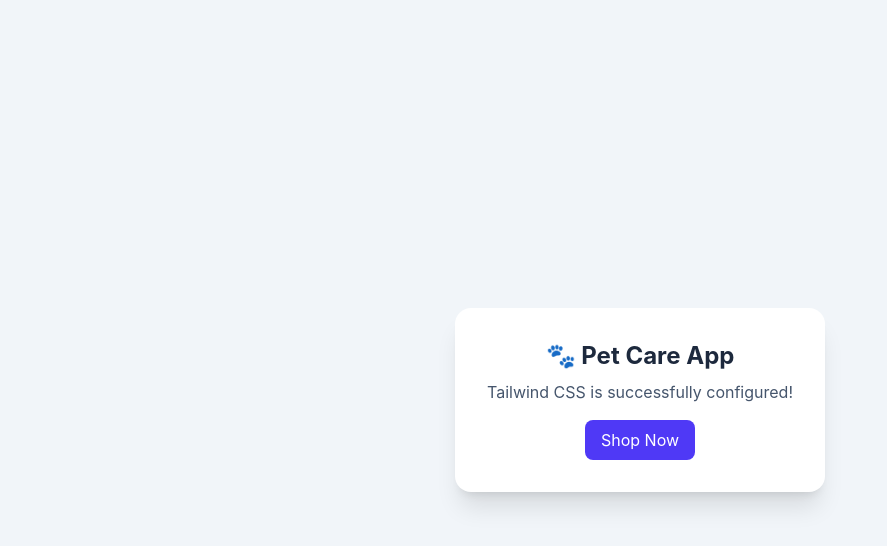
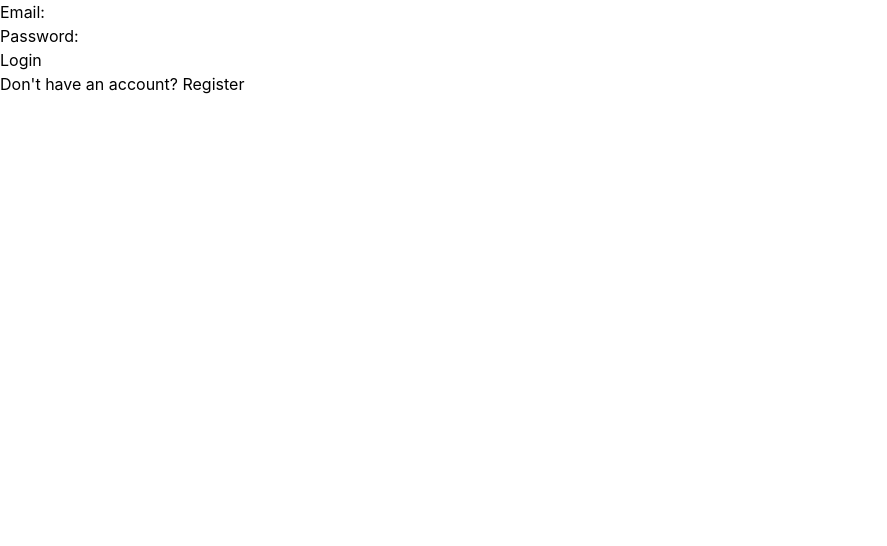
Before and after one commit to vnodkumar/pethub-frontend, a React (Vite) app: page /login in a window 1280 px wide. Shown: the top 546 px of the page, without its empty margins (0-887 px from the left). Built offline with nearby package versions, Linux system fonts and the light colour scheme; no server answers.

Commit message:
rember user path location

```diff
--- a/src/App.jsx
+++ b/src/App.jsx
@@ -1,20 +1,24 @@
+import { BrowserRouter, Route, Routes } from "react-router-dom";
+import AuthProvider from "./context/AuthProvider";
+import Register from "./pages/Register";
+import Login from "./pages/Login";
+import Home from "./pages/Home";
+import ProtectedRoute from "./routes/ProtectedRoute";
+import Cart from "./pages/Cart";
 
 export default function App() {
-
-
   return (
-    <div className="flex min-h-screen flex-col items-center justify-center bg-slate-100 p-6">
-      <div className="rounded-2xl bg-white p-8 shadow-xl max-w-sm text-center">
-        <h1 className="text-2xl font-bold text-slate-800">
-          🐾 Pet Care App
-        </h1>
-        <p className="mt-2 text-slate-600">
-          Tailwind CSS is successfully configured!
-        </p>
-        <button className="mt-4 rounded-lg bg-indigo-600 px-4 py-2 text-white hover:bg-indigo-700 transition">
-          Shop Now
-        </button>
-      </div>
-    </div>
+    <AuthProvider>
+      <BrowserRouter>
+        <Routes>
+          <Route path="/register" element={<Register/>}/>
+          <Route path="/login" element={<Login/>}/>
+          <Route path="/" element={<Home/>} />
+          <Route element={<ProtectedRoute />}>
+            <Route path="/cart" element={<Cart/>}/>
+          </Route>
+        </Routes>
+      </BrowserRouter>
+    </AuthProvider>
   )
 }
--- /dev/null
+++ b/src/pages/Cart.jsx
@@ -0,0 +1,9 @@
+import { useAuth } from "../context/AuthContext";
+
+export default function Cart(){
+    const {user} = useAuth();
+
+    return(
+        <h1>Cart Page:<div>{user.email}</div></h1>
+    )
+}
--- /dev/null
+++ b/src/pages/Home.jsx
@@ -0,0 +1,12 @@
+import { useAuth } from "../context/AuthContext"
+
+export default function Home(){
+    const {user} = useAuth();
+
+    return(
+        <div>
+            <h1>Home</h1>
+            <h3>{user?.email}</h3>
+        </div>
+    )
+}
--- a/src/pages/Login.jsx
+++ b/src/pages/Login.jsx
@@ -1,11 +1,12 @@
 import { useState } from "react";
 import api from "../api/axiosInstance";
-import { useNavigate, Link } from "react-router-dom";
+import { useNavigate, Link, useLocation } from "react-router-dom";
 import { useAuth } from "../context/AuthContext";
 
 export default function Login(){
     const {login} = useAuth();
     const navigate = useNavigate();
+    const location = useLocation();
 
     const [error, setError] = useState(null);
     const [loading,setLoading] = useState(false);
@@ -31,8 +32,10 @@
             //login
             login(token,{email});
 
+            const redirectTo = location.state?.from?.pathname || "/"
+
             //redirect to home page
-            navigate("/home")
+            navigate(redirectTo)
 
             //clearForm
             setEmail("");
```
